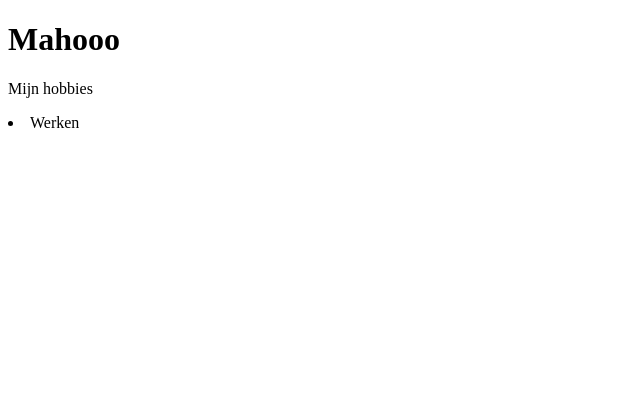
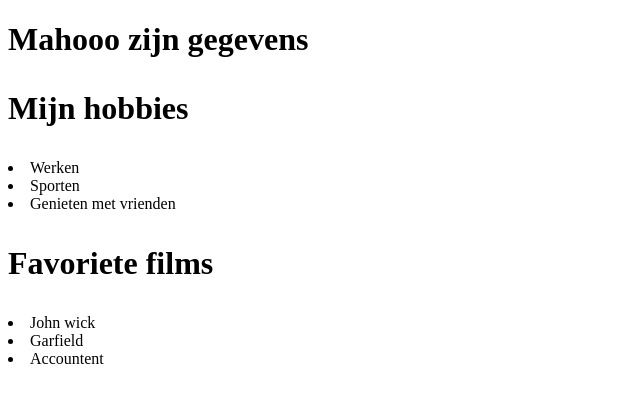
Before and after one commit to mahoo1905/Mijn-website-9718cfa9, a plain HTML site: page index.html in a window 1280 px wide. Shown: the whole page, without its empty margins (0-640 px from the left). Drawn offline with Linux system fonts and the light colour scheme.

Commit message:
Uitwerking van de exercise

```diff
--- a/index.html
+++ b/index.html
@@ -5,8 +5,14 @@
 	 <title> Mahoo1905 </title>
 </head>
 <body>
-   <h1>Mahooo</h1>
-      <p>Mijn hobbies</p>
+   <h1>Mahooo zijn gegevens</h1>
+      <h1><p>Mijn hobbies</p></h1>
          <li>Werken</li>
+         <li>Sporten</li>
+         <li>Genieten met vrienden</li>
+      <h1><p>Favoriete films</p></h1>
+      <li>John wick</li>
+      <li>Garfield</li>
+      <li>Accountent</li>
 </body>
 </html>
```
